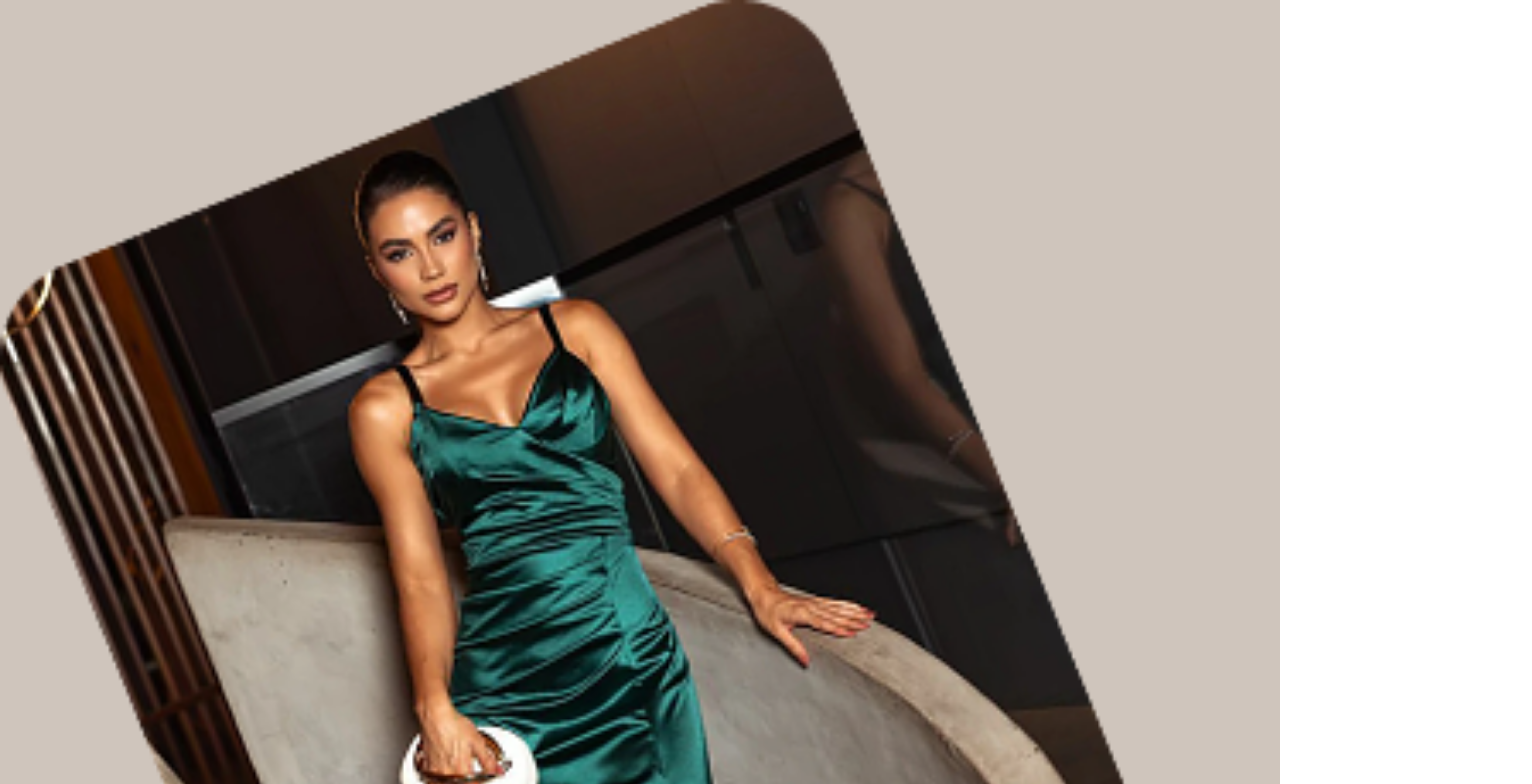
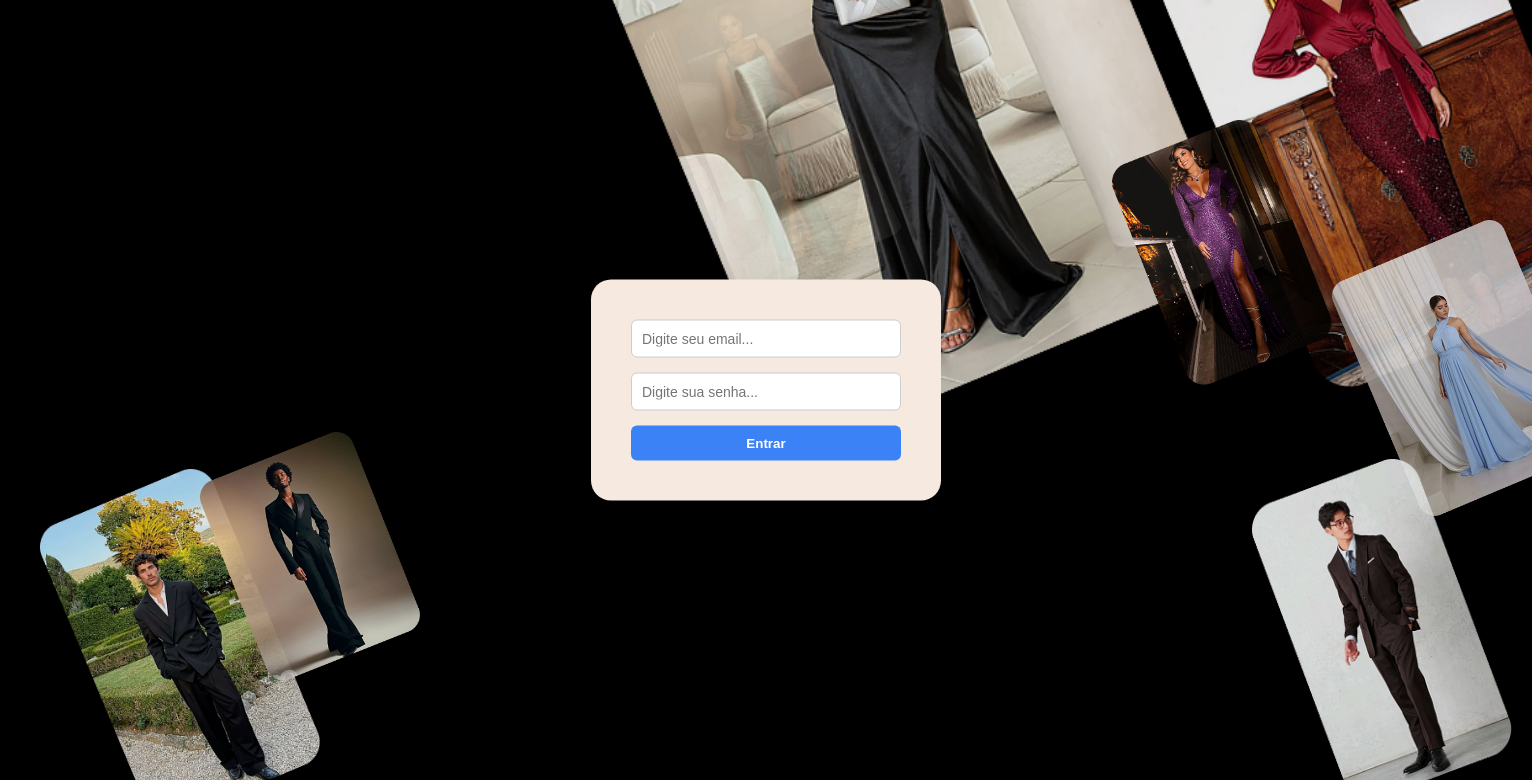
Before and after one commit to Atelier-A-Y/FrontEnd, a Vue app: page / in a window 1280 px wide. Shown: the top 784 px of the page, 1532 px wide, since content can reach past the window. Built offline with nearby package versions, Linux system fonts and the light colour scheme; the HTML template or start-up script is replaced by a standard one.

Commit message:
Feat: início dos ajustes das imagens de fundo #4

```diff
--- a/src/components/FormularioComponent.vue
+++ b/src/components/FormularioComponent.vue
@@ -13,14 +13,14 @@ function entrar(){
   <form @submit.prevent="entrar">
     <div class="fundo">
 
-    <img src="/public/css/modelo2.png" alt="bg modelo2">
-    <img src="/public/css/modelo3.png" alt="bg modelo3">
-    <img src="/public/css/modelo5.png" alt="bg modelo5">
-    <img src="/public/css/modelo8.png" alt="bg modelo8">
-    <img src="/public/css/modelo10.png" alt="bg modelo10">
-    <img src="/public/css/modelo11.png" alt="bg modelo11">
-    <img src="/public/css/modelo12.png" alt="bg modelo12">
-    <img src="/public/css/modelo13.png" alt="bg modelo13">
+    <img src="/css/modelo2.png" class="bg modelo2">
+    <img src="/css/modelo3.png" class="bg modelo3">
+    <img src="/css/modelo5.png" class="bg modelo5">
+    <img src="/css/modelo8.png" class="bg modelo8">
+    <img src="/css/modelo10.png" class="bg modelo10">
+    <img src="/css/modelo11.png" class="bg modelo11">
+    <img src="/css/modelo12.png" class="bg modelo12">
+    <img src="/css/modelo13.png" class="bg modelo13">
 
       <div class="formulario">
         <div for="email">
@@ -51,50 +51,92 @@ function entrar(){
 
 .fundo {
   position: relative;
-  width: 100%;
-  height: 100vh;
+  width: 1532px;
+  height: 780px;
   overflow: hidden;
-  background: #cfc5bc;
+  background: black;
 }
 
 .bg {
   position: absolute;
   object-fit: cover;
+  opacity: 0.9;
+  z-index: 1;
 }
 
+/* topo esquerda */
 .modelo2 {
-  width: 300px;
-  top: -50px;
-  left: -80px;
+  width: 260px;
+  top: -23.27px;
+  left: 643.62px;
 }
 
+/* topo direita */
 .modelo3 {
-  width: 350px;
-  top: 100px;
-  right: -100px;
+  width: 450px;
+  top: -140.85px;
+  right: -80px;
 }
 
+/* meio esquerda */
 .modelo5 {
-  width: 280px;
-  bottom: -60px;
-  left: 100px;
+  width: 700px;
+  top: -400px;
+  left: 530px;
 }
 
+/* meio direita */
 .modelo8 {
-  width: 320px;
-  bottom: 0;
-  right: 50px;
+  width: 260px;
+  top: 220px;
+  right: -60px;
+}
+
+/* baixo esquerda */
+.modelo10 {
+  width: 280px;
+  bottom: -40px;
+  left: 40px;
+}
+
+/* baixo direita */
+.modelo11 {
+  width: 260px;
+  bottom: -20px;
+  right: 20px;
+}
+
+/* fundo espalhado */
+.modelo12 {
+  width: 220px;
+  bottom: 100px;
+  left: 200px;
+}
+
+/* outro fundo */
+.modelo13 {
+  width: 220px;
+  top: 120px;
+  right: 200px;
 }
 
 .overlay {
   position: absolute;
   inset: 0;
   background: rgba(0,0,0,0.4);
+  z-index: 2;
 }
 
 .formulario{
+  position: absolute;
+  top: 50%;
+  left: 50%;
+  transform: translate(-50%, -50%);
   background-color: #F5E9E0;
-  padding: 20vw;
+  padding: 40px;
+  border-radius: 20px;
+  width: 350px;
+  z-index: 3;
 }
 
 div {
```
